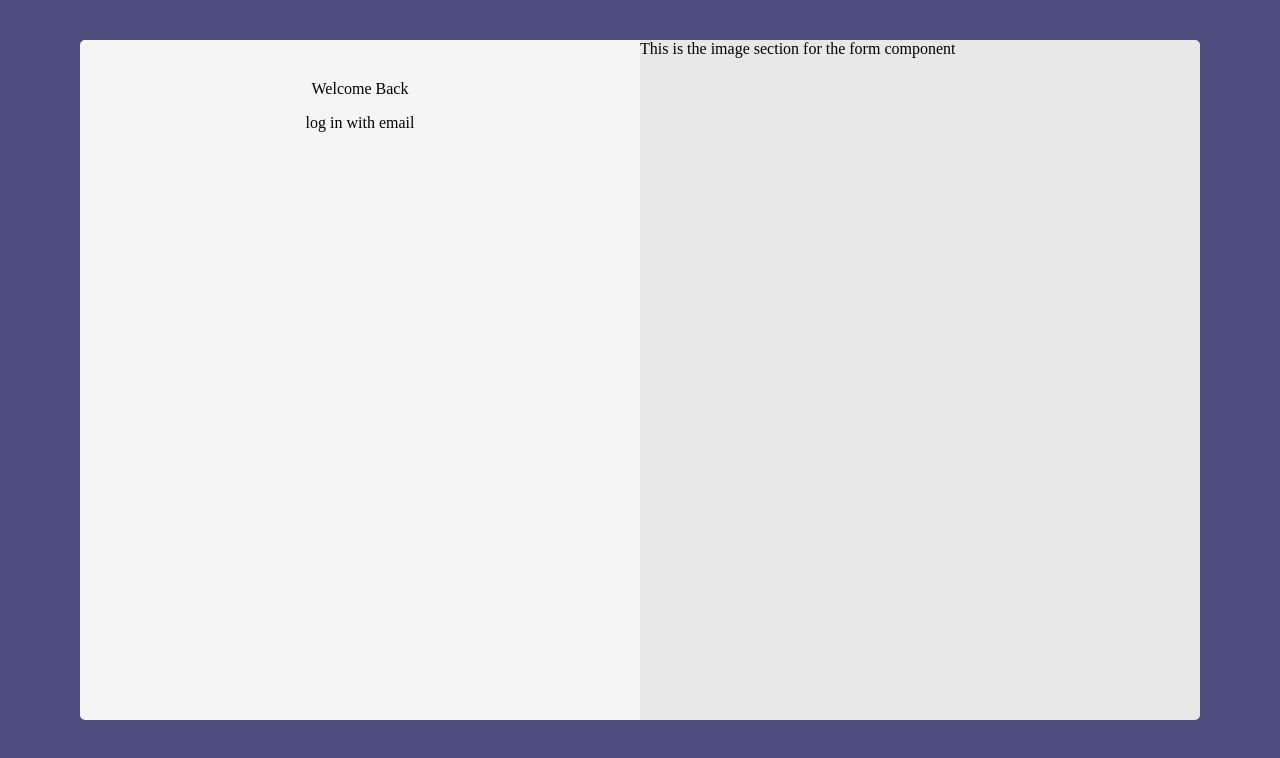
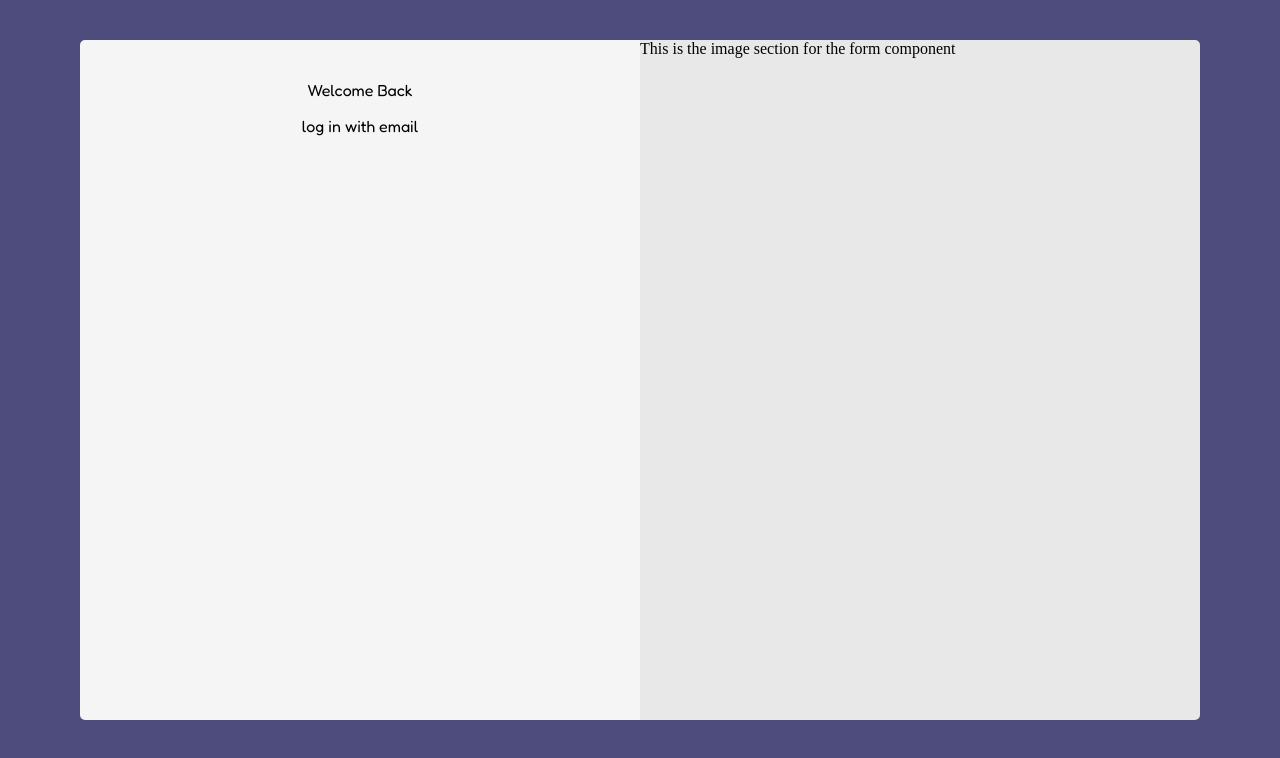
Before and after one commit to Naominm/ticket-management-system-frontend, a React (Vite) app: page / in a window 1280 px wide. Shown: the top 758 px of the page. Built offline with nearby package versions, Linux system fonts and the light colour scheme.

Commit message:
Style: Use the primary font for the Typography

```diff
--- a/src/components/formComponent.tsx
+++ b/src/components/formComponent.tsx
@@ -36,6 +36,7 @@ function FormSection() {
         flexDirection: "column",
         alignItems: "center",
         gap: 2,
+        fontFamily: "var(--primary-font) ",
       }}
     >
       <Box component="div">Welcome Back</Box>
--- a/src/index.css
+++ b/src/index.css
@@ -1,5 +1,5 @@
 :root {
-  --font-family: "Fredoka", sans-serif;
+  --primary-font: "Fredoka", sans-serif;
   --background-color: #4d4c7d;
   --dark-background: #363062;
   --primary-color: #f5f5f5;
```
